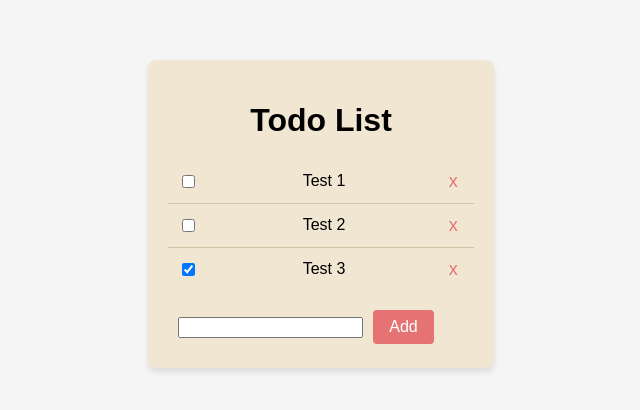
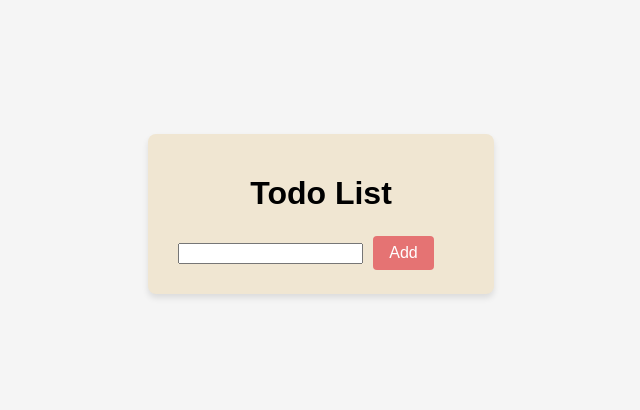
Before and after one commit to Jenny-Svensson/react-todo, a React (Vite) app: page / in a window 1280 px wide. Shown: the part 186-596 px from the top of the page, without its empty margins (339-979 px from the left). Built offline with nearby package versions, Linux system fonts and the light colour scheme.

Commit message:
a little clean up

```diff
--- a/src/App.tsx
+++ b/src/App.tsx
@@ -4,16 +4,8 @@ import { Todo } from './models/Todo';
 import { v4 as uuidv4 } from 'uuid';
 
 function App() {
-  const [todos, setTodos] = useState<Todo[]>([
-    //todos = all of our todos,
-    //setTodos = function to update our todos
-    new Todo("Test 1", false, uuidv4()),
-    new Todo("Test 2", false, uuidv4()),
-    new Todo("Test 3", true, uuidv4()),
-  ])
-
-  //add new todos to the todoList with setTodos
-  const [newTodo, setNewTodo] = useState<string>(""); // create a useState to save the new todos
+  const [todos, setTodos] = useState<Todo[]>([])
+  const [newTodo, setNewTodo] = useState<string>("");
 
   const addTodo = () => {
     if (newTodo.trim() !== "") { // if newTodo is not empty string, continue
@@ -33,7 +25,6 @@ function App() {
   };
 
   const handleDelete = (id: string) => {
-    // Filter out the todo item with the given id
     const updatedTodos = todos.filter((todo) => todo.id !== id);
     setTodos(updatedTodos);
   };
```
